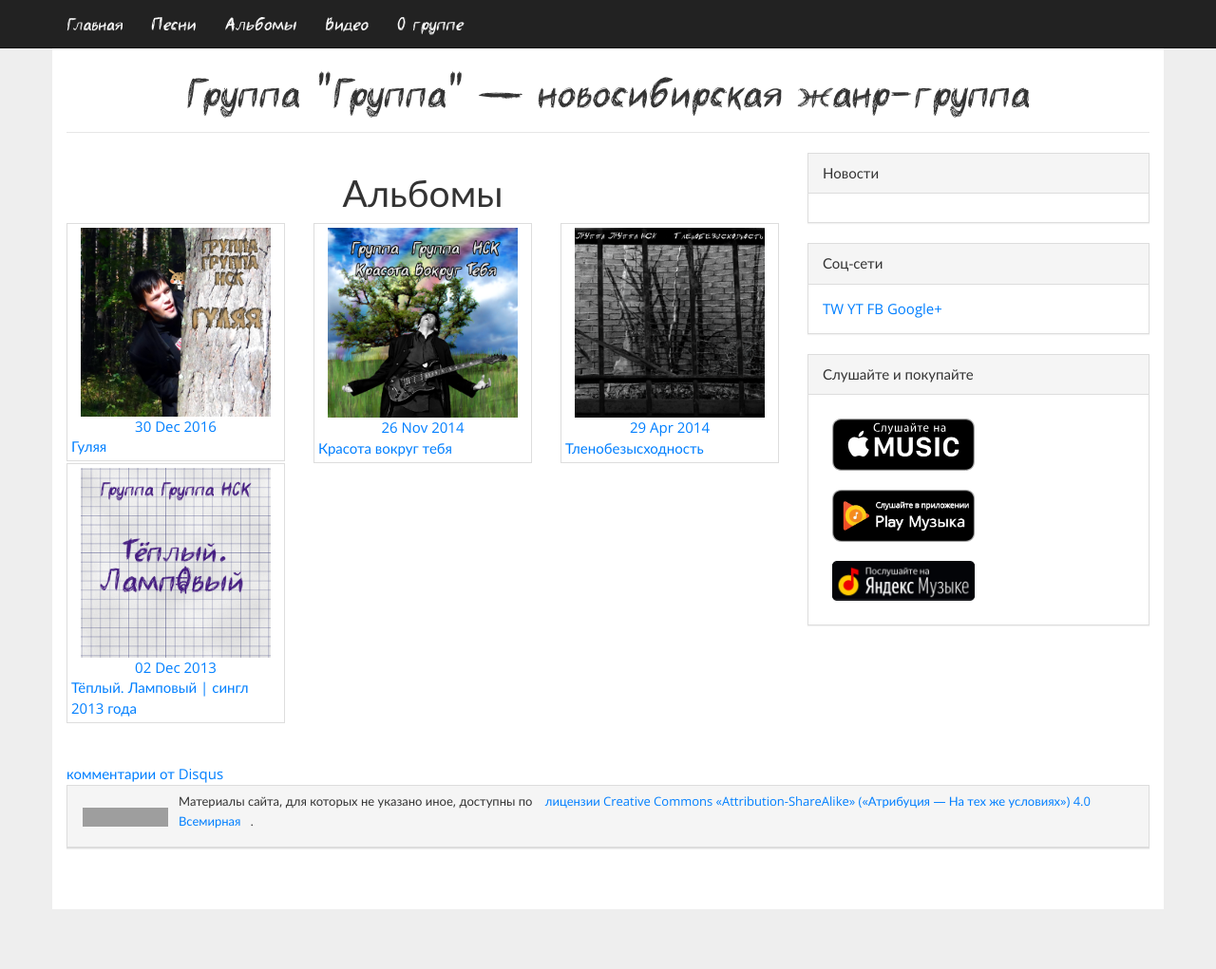
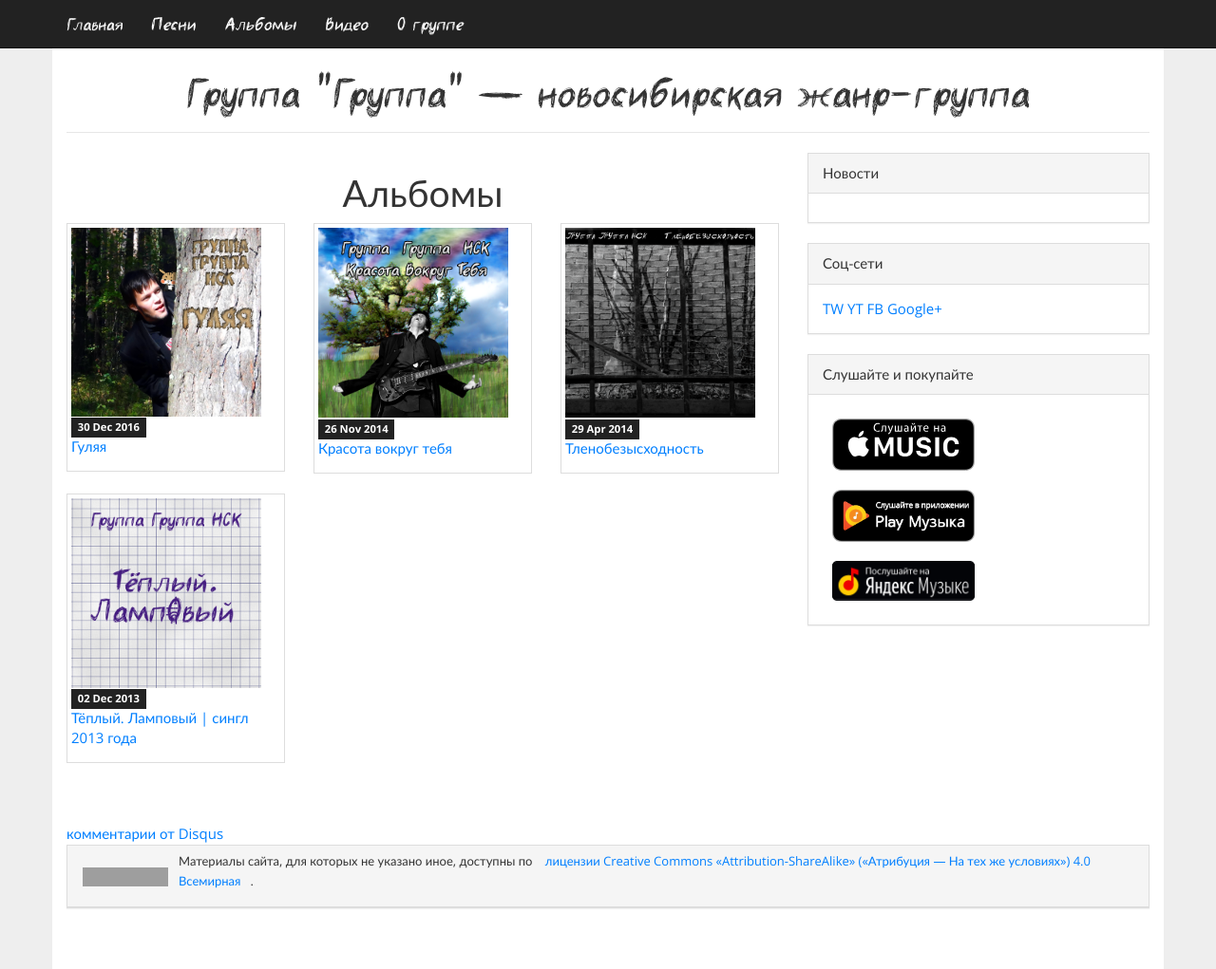
Before and after one commit to gruppa-gruppa-nsk/gruppa-gruppa-nsk.github.io, a Jekyll site: the page built from albums/index.html, in a window 1280 px wide and 1021 px high. Shown: the whole window at 95% size. Built offline with Jekyll 4.4.1, drawn with Linux system fonts in a browser that asks for light colours; comment, search, counter and statistics services are not loaded; grey boxes are pictures that could not be loaded.

Commit message:
красотули

```diff
--- a/albums/index.html
+++ b/albums/index.html
@@ -14,13 +14,11 @@ title: Альбомы Группы
 			{% assign end_div = false %}
 		{% endif %}
 		<div class="col-md-4">
-			<div class="img-thumbnail img-rounded">
-				<center>
+			<div class="thumbnail">
 				<a href="{{ post.url }}">
-					<img src="/img/albums/preview/{{ post.image }}" width="200px"/>
-					{{ post.date | date_to_string }}<br>
-				</center>
-					{{ post.title }}
+					<img src="/img/albums/preview/{{ post.image }}" width="200px" class="img-responsive img-rounded"/>
+					<span class="label label-default">{{ post.date | date_to_string }}</span><br>
+					<p>{{ post.title }}</p>
 				</a>
 			</div>
 		</div>
```
